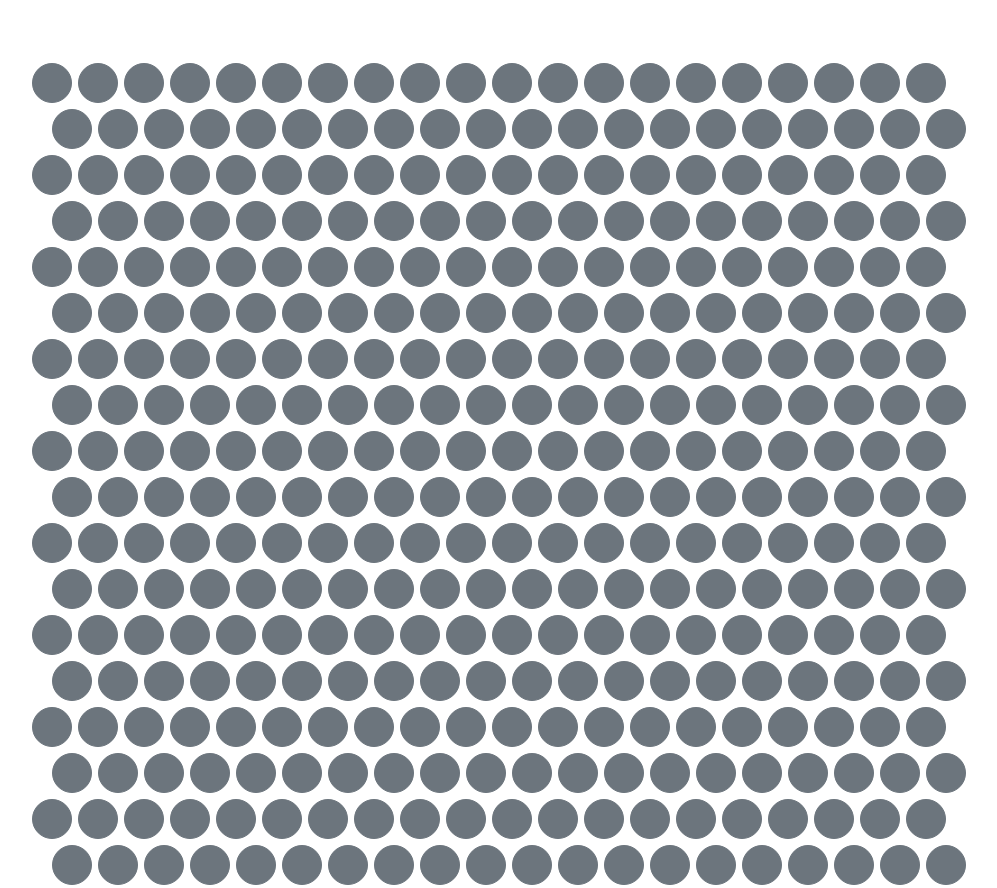
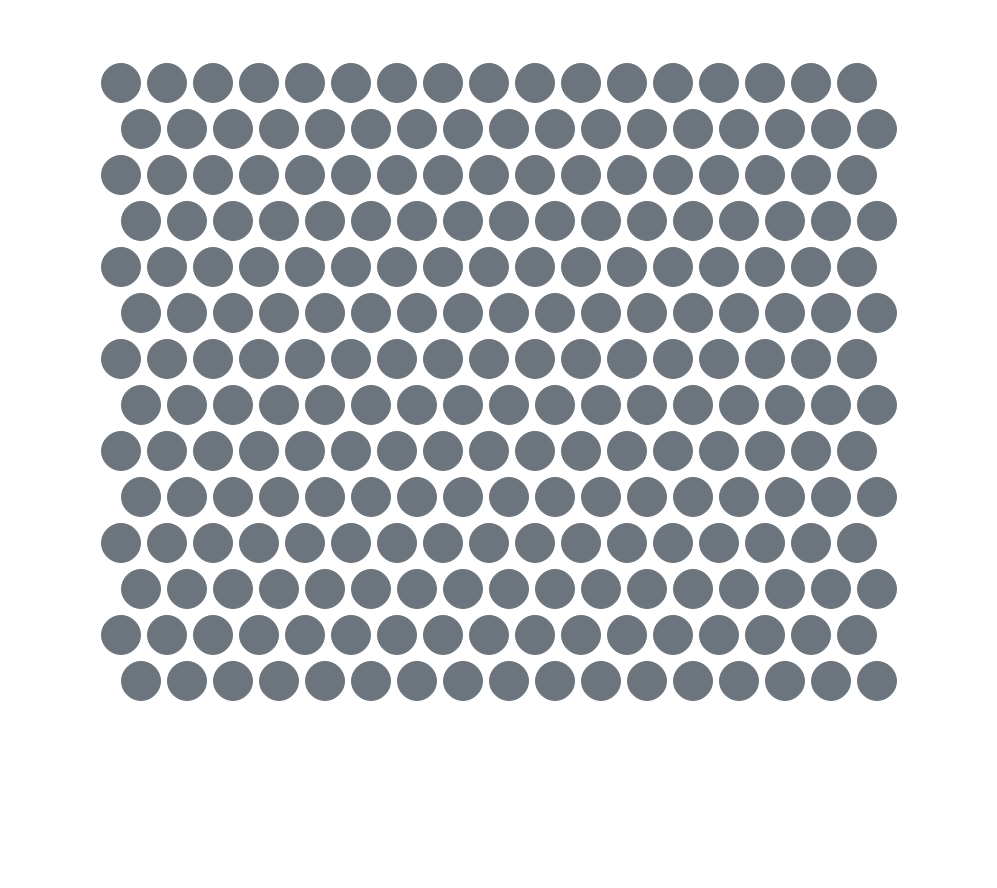
Before and after one commit to lynnqian/trap-the-kitten, a Vue app: page / in a window 1280 px wide. Shown: the whole page, without its empty margins (141-1138 px from the left). After the commit the page ends 800 px from the top, so only its background shows below. Built offline with nearby package versions, Linux system fonts and the light colour scheme.

Commit message:
Now can reactively change size of the game board

```diff
--- a/src/App.vue
+++ b/src/App.vue
@@ -1,13 +1,15 @@
 <template>
   <div id="app">
-    <div v-for="i in 9" :key="i">
-      <div class="btn-left">
-        <button v-for="j in 20" :key="j" type="button" class="btn btn-secondary btn-circle" :style="testStyle" :id="'btn' + (i-1)*2 + '-' + j">
-        </button>
-      </div>
-      <div class="btn-right">
-        <button v-for="j in 20" :key="j" type="button" class="btn btn-secondary btn-circle" :style="testStyle" :id="'btn' + ((i-1)*2+1) + '-' + j">
-        </button>
+    <div :style="getMainContainerStyle()">
+      <div v-for="i in vertiN" :key="i">
+        <div class="btn-left">
+          <button v-for="j in horiN" :key="j" :id="'btn' + (i-1)*2 + '-' + j"
+                  type="button" class="btn btn-secondary btn-circle"></button>
+        </div>
+        <div class="btn-right">
+          <button v-for="j in horiN" :key="j" :id="'btn' + ((i-1)*2+1) + '-' + j"
+                  type="button" class="btn btn-secondary btn-circle"></button>
+        </div>
       </div>
     </div>
   </div>
--- a/src/app.ts
+++ b/src/app.ts
@@ -5,17 +5,26 @@ export const App = Vue.extend({
         return {
             windowH: window.innerHeight,
             windowW: window.innerWidth,
-            testStyle: {
-                width: 40 + 'px',
-                height: 40 + 'px'
-            }
-        }
+            vertiN: Math.floor(window.innerHeight * 0.85 / 86),
+            horiN: Math.floor(window.innerWidth * 0.60 / 43),
+        };
     },
 
     methods: {
         onResize () {
             this.windowH = window.innerHeight;
             this.windowW = window.innerWidth;
+            const divH = this.windowH * 0.85;
+            this.vertiN = Math.floor(divH / 86);
+            // TODO: Change the divW calculation for better mobile experience.
+            const divW = this.windowW * 0.60;
+            this.horiN = Math.floor(divW / 43);
+        },
+
+        getMainContainerStyle () {
+            return {
+                marginTop: this.windowH * 0.15 / 2 + 'px'
+            };
         }
     },
 
--- a/src/styles.css
+++ b/src/styles.css
@@ -4,10 +4,11 @@
     -moz-osx-font-smoothing: grayscale;
     text-align: center;
     color: #2c3e50;
-    margin-top: 60px;
 }
 
 .btn-circle {
+    width: 40px;
+    height: 40px;
     border-radius: 20px;
     margin: 3px;
     font-size: 10px;
```
